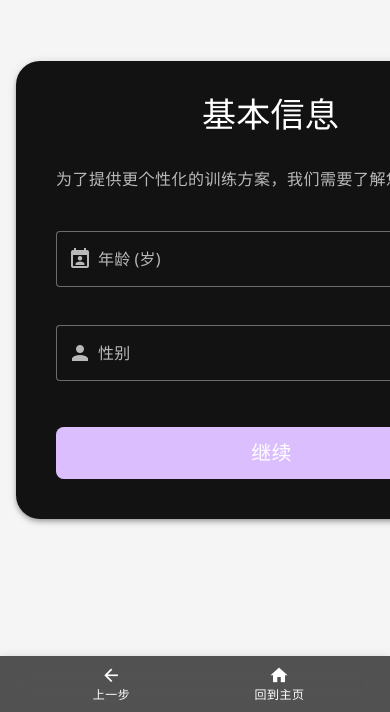
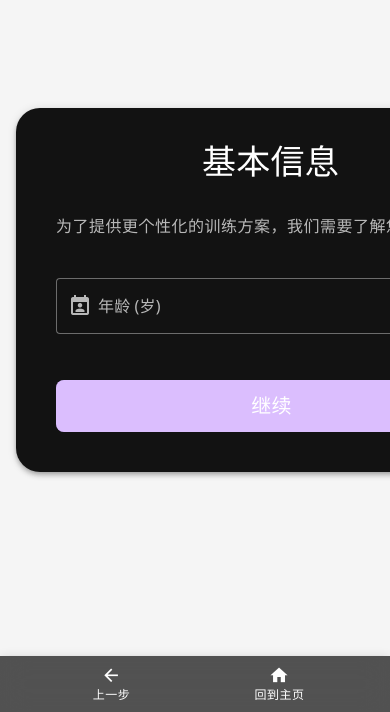
Before and after one commit to xcsweb/twoeyes-vue, a Vue app: page /#/exam/user-info in a window 390 px wide. Shown: the part 132-844 px from the top of the page. Built offline with nearby package versions, Linux system fonts and the light colour scheme.

Commit message:
refactor: simplify user profile by removing gender field, and fix mobile navigation by scrolling to top on route change

```diff
--- a/public/version.json
+++ b/public/version.json
@@ -1 +1 @@
-{"version":"1775884633182"}
+{"version":"1775886379584"}
--- a/src/router/index.ts
+++ b/src/router/index.ts
@@ -367,7 +367,14 @@ const routes = [
 
 const router = createRouter({
   history: createWebHashHistory(),
-  routes
+  routes,
+  scrollBehavior(to, from, savedPosition) {
+    if (savedPosition) {
+      return savedPosition
+    } else {
+      return { top: 0 }
+    }
+  }
 })
 
 router.afterEach(async () => {
--- a/src/store/settings.ts
+++ b/src/store/settings.ts
@@ -40,8 +40,7 @@ export const useSettingsStore = defineStore('settings', {
     testFrequency: 1,
     lastTestTime: 0,
     stereopsisResult: null as 'normal' | 'mild' | 'moderate' | 'severe' | null,
-    age: null as number | null,
-    gender: null as 'male' | 'female' | 'other' | null
+    age: null as number | null
   }),
   getters: {
     requiredTrainingTime(state) {
@@ -198,9 +197,6 @@ export const useSettingsStore = defineStore('settings', {
     },
     setAge(age: number | null) {
       this.age = age
-    },
-    setGender(gender: 'male' | 'female' | 'other' | null) {
-      this.gender = gender
     }
   },
   persist: true
--- a/src/views/UserInfoFormLevel.vue
+++ b/src/views/UserInfoFormLevel.vue
@@ -18,23 +18,10 @@
                 type="number"
                 :rules="ageRules"
                 variant="outlined"
-                class="mb-4"
+                class="mb-6"
                 prepend-inner-icon="mdi-calendar-account"
                 required
               ></v-text-field>
-
-              <v-select
-                v-model="gender"
-                :items="genderOptions"
-                item-title="title"
-                item-value="value"
-                label="性别"
-                :rules="genderRules"
-                variant="outlined"
-                class="mb-6"
-                prepend-inner-icon="mdi-account"
-                required
-              ></v-select>
 
               <v-btn
                 color="primary"
@@ -68,26 +55,15 @@ const { goNext } = useFlowManager()
 const valid = ref(false)
 const formRef = ref()
 const age = ref<number | null>(store.age)
-const gender = ref<'male' | 'female' | 'other' | null>(store.gender)
-
-const genderOptions = [
-  { title: '男', value: 'male' },
-  { title: '女', value: 'female' },
-  { title: '其他', value: 'other' }
-]
 
 const ageRules = [
   (v: any) => !!v || '请输入年龄',
   (v: any) => (v > 0 && v <= 120) || '请输入有效的年龄 (1-120)'
 ]
 
-const genderRules = [
-  (v: any) => !!v || '请选择性别'
-]
-
 onMounted(() => {
   // If age is already set and valid, we might want to validate the form immediately
-  if (age.value && gender.value) {
+  if (age.value) {
     // wait for next tick or just let vuetify handle it
     setTimeout(() => {
       if (formRef.value) formRef.value.validate()
@@ -100,9 +76,8 @@ const submitForm = async () => {
 
   const { valid: isValid } = await formRef.value.validate()
 
-  if (isValid && age.value && gender.value) {
+  if (isValid && age.value) {
     store.setAge(age.value)
-    store.setGender(gender.value)
 
     if (route.name) {
       goNext(route.name as string)
--- a/src/views/UserProfileLevel.vue
+++ b/src/views/UserProfileLevel.vue
@@ -21,10 +21,6 @@
               <div class="data-item">
                 <div class="data-label">年龄</div>
                 <div class="data-value">{{ settingsStore.age }} 岁</div>
-              </div>
-              <div class="data-item">
-                <div class="data-label">性别</div>
-                <div class="data-value">{{ genderText }}</div>
               </div>
               <div class="data-item">
                 <div class="data-label">神经可塑性评估</div>
@@ -335,13 +331,6 @@ const hasExamData = computed(() => {
 
 const hasVisionData = computed(() => {
   return settingsStore.visionHistory && settingsStore.visionHistory.length > 0
-})
-
-const genderText = computed(() => {
-  if (settingsStore.gender === 'male') return '男'
-  if (settingsStore.gender === 'female') return '女'
-  if (settingsStore.gender === 'other') return '其他'
-  return '未设置'
 })
 
 const neuroplasticityText = computed(() => {
```
Also changed, not shown: public/screenshots/alignment_exercise_ui.png, 1 other file (tests, documents, lock files or other folders).
